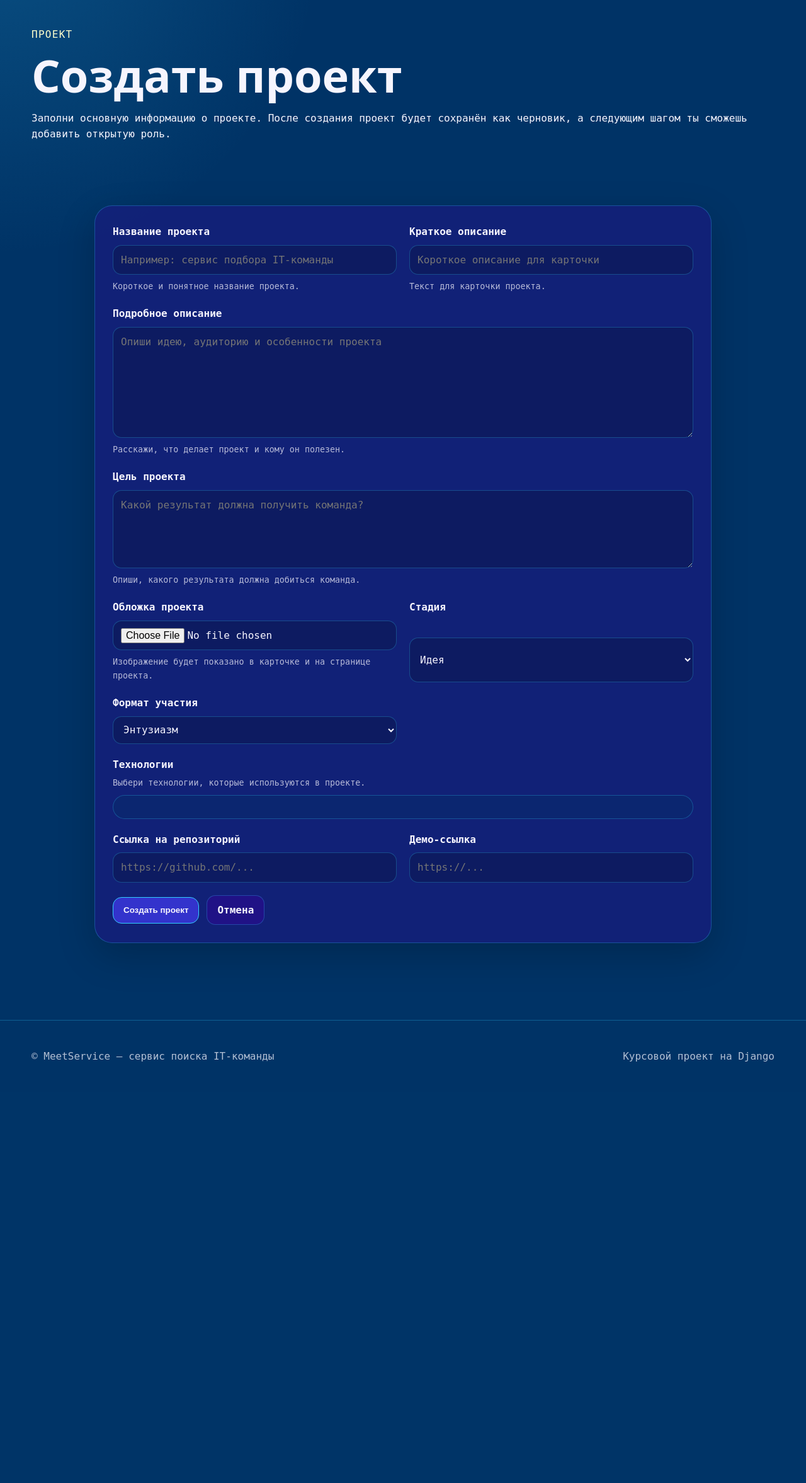
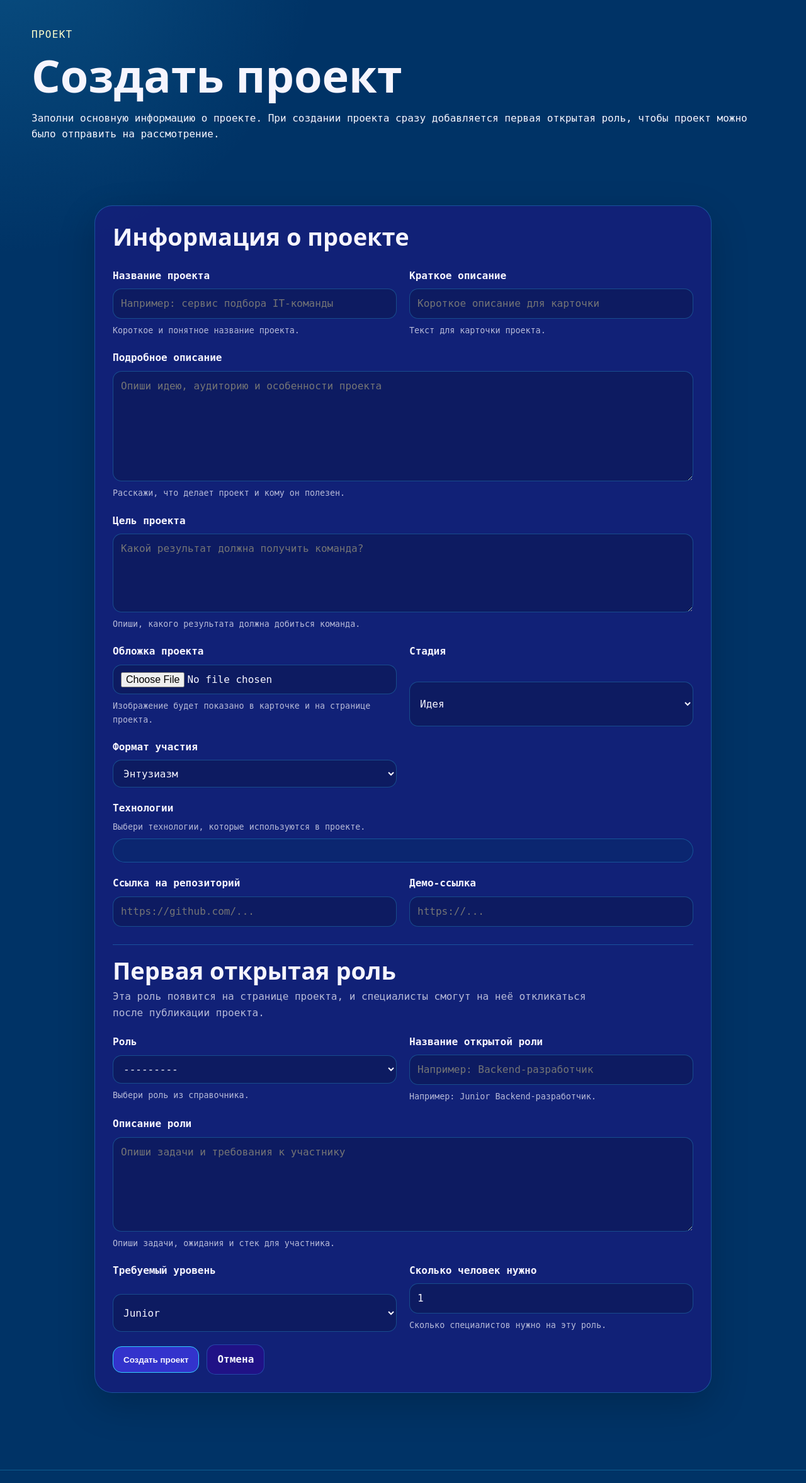
Before and after one commit to catsclaw-dev/new-makers, a Django app: page /projects/create/ in a window 1280 px wide. Shown: the part 107-2461 px from the top of the page at 63% size. Before the commit the page ends 1792 px from the top, so only its background shows below. Run offline with Django 5.2, Linux system fonts and the light colour scheme; the visitor is signed in with stand-in values (Sample User, id 1); data that the repository does not hold is empty.

Commit message:
fix: rebuild form + attempt to do normal project forkflow

```diff
--- a/meetService/apps/projects/forms.py
+++ b/meetService/apps/projects/forms.py
@@ -135,7 +135,6 @@ class ProjectForm(forms.ModelForm):
         """Очищает название проекта."""
         return self.cleaned_data["title"].strip()
 
-
     def save_technologies(self, project):
         """Сохраняет выбранные технологии через промежуточную модель."""
         selected_technologies = self.cleaned_data.get("technologies", [])
@@ -165,7 +164,6 @@ class ProjectVacancyForm(forms.ModelForm):
             "description",
             "required_level",
             "required_count",
-            "status",
         )
         labels = {
             "role": "Роль",
@@ -173,7 +171,6 @@ class ProjectVacancyForm(forms.ModelForm):
             "description": "Описание роли",
             "required_level": "Требуемый уровень",
             "required_count": "Сколько человек нужно",
-            "status": "Статус",
         }
         help_texts = {
             "role": "Выбери роль из справочника.",
@@ -212,7 +209,6 @@ class ProjectVacancyForm(forms.ModelForm):
                     "max": 20,
                 }
             ),
-            "status": forms.Select(attrs={"class": "form-control"}),
         }
 
     class Media:
--- a/meetService/apps/projects/urls.py
+++ b/meetService/apps/projects/urls.py
@@ -9,6 +9,11 @@ urlpatterns = [
     path("projects/", views.project_list, name="project_list"),
     path("projects/my/", views.my_projects, name="my_projects"),
     path("projects/create/", views.project_create, name="project_create"),
+    path(
+        "projects/<str:slug>/submit-for-moderation",
+        views.project_submit_for_moderation,
+        name="project_submit_for_moderation",
+    ),
     path("projects/<str:slug>/edit/", views.project_update, name="project_update"),
     path("projects/<str:slug>/delete/", views.project_delete, name="project_delete"),
     path(
--- a/meetService/apps/projects/views.py
+++ b/meetService/apps/projects/views.py
@@ -1,6 +1,6 @@
 from django.contrib.auth.decorators import login_required
 from django.core.paginator import EmptyPage, PageNotAnInteger, Paginator
-from django.db import models
+from django.db import models, transaction
 from django.db.models import Count, Q
 from django.shortcuts import get_object_or_404, render, redirect
 from django.core.exceptions import PermissionDenied
@@ -12,6 +12,7 @@ from apps.interactions.models import FavoriteProject
 from apps.projects.models import Project, ProjectMembership, ProjectVacancy
 from apps.specialists.models import SpecialistProfile
 from apps.projects.forms import ProjectForm, ProjectVacancyForm
+
 
 def home(request):
     """Главная страница сервиса с поиском, виджетами и агрегатами."""
@@ -176,8 +177,7 @@ def project_detail(request, slug):
     Черновики, архивные и закрытые проекты видит только владелец или администратор.
     """
     project = get_object_or_404(
-        Project.objects.select_related("owner")
-        .prefetch_related(
+        Project.objects.select_related("owner").prefetch_related(
             "technologies",
             "vacancies__role",
             "memberships__specialist__user",
@@ -212,6 +212,7 @@ def project_detail(request, slug):
 
     is_favorite = False
     is_team_member = False
+    can_manage_project = project.can_be_edited_by(request.user)
 
     if request.user.is_authenticated:
         is_favorite = FavoriteProject.objects.filter(
@@ -236,8 +237,10 @@ def project_detail(request, slug):
         "similar_projects": similar_projects,
         "is_favorite": is_favorite,
         "is_team_member": is_team_member,
+        "can_manage_project": can_manage_project,
     }
     return render(request, "projects/project_detail.html", context)
+
 
 @login_required
 def my_projects(request):
@@ -280,32 +283,42 @@ def my_teams(request):
     }
     return render(request, "projects/my_teams.html", context)
 
+
 @login_required
 def project_create(request):
-    """Создание нового проекта владельцем."""
+    """Создание нового проекта вместе с первой открытой ролью."""
     if request.method == "POST":
         form = ProjectForm(request.POST, request.FILES)
+        vacancy_form = ProjectVacancyForm(request.POST)
 
-        if form.is_valid():
-            project = form.save(commit=False)
-            project.owner = request.user
-            project.status = Project.Status.DRAFT
-            project.created_by = request.user
-            project.updated_by = request.user
-            project.save()
+        if form.is_valid() and vacancy_form.is_valid():
+            with transaction.atomic():
+                project = form.save(commit=False)
+                project.owner = request.user
+                project.status = Project.Status.DRAFT
+                project.created_by = request.user
+                project.updated_by = request.user
+                project.save()
 
-            form.save_technologies(project)
+                form.save_technologies(project)
+
+                vacancy = vacancy_form.save(commit=False)
+                vacancy.project = project
+                vacancy.status = ProjectVacancy.Status.OPEN
+                vacancy.save()
 
             messages.success(
                 request,
-                "Проект создан. Теперь добавь открытую роль, чтобы его можно было опубликовать.",
+                "Проект создан как черновик. Первая открытая роль добавлена.",
             )
-            return redirect("projects:project_vacancy_create", slug=project.slug)
+            return redirect(project.get_absolute_url())
     else:
         form = ProjectForm()
+        vacancy_form = ProjectVacancyForm()
 
     context = {
         "form": form,
+        "vacancy_form": vacancy_form,
         "page_title": "Создать проект",
         "submit_text": "Создать проект",
     }
@@ -318,7 +331,9 @@ def project_update(request, slug):
     project = get_object_or_404(Project, slug=slug)
 
     if not project.can_be_edited_by(request.user):
-        raise PermissionDenied("Редактировать проект может только владелец или администратор.")
+        raise PermissionDenied(
+            "Редактировать проект может только владелец или администратор."
+        )
 
     if request.method == "POST":
         form = ProjectForm(request.POST, request.FILES, instance=project)
@@ -350,7 +365,9 @@ def project_delete(request, slug):
     project = get_object_or_404(Project, slug=slug)
 
     if not project.can_be_edited_by(request.user):
-        raise PermissionDenied("Удалить проект может только владелец или администратор.")
+        raise PermissionDenied(
+            "Удалить проект может только владелец или администратор."
+        )
 
     if request.method == "POST":
         project_title = project.title
@@ -371,7 +388,9 @@ def project_vacancy_create(request, slug):
     project = get_object_or_404(Project, slug=slug)
 
     if not project.can_be_edited_by(request.user):
-        raise PermissionDenied("Добавлять роли может только владелец проекта или администратор.")
+        raise PermissionDenied(
+            "Добавлять роли может только владелец проекта или администратор."
+        )
 
     if request.method == "POST":
         form = ProjectVacancyForm(request.POST)
@@ -393,3 +412,41 @@ def project_vacancy_create(request, slug):
         "submit_text": "Добавить роль",
     }
     return render(request, "projects/vacancy_form.html", context)
+
+
+@login_required
+def project_submit_for_moderation(request, slug):
+    """Отправляет черновик проекта на модерацию."""
+    project = get_object_or_404(Project, slug=slug)
+
+    if not project.can_be_edited_by(request.user):
+        raise PermissionDenied(
+            "Отправить проект на модерацию может только владелец или администратор."
+        )
+
+    if request.method != "POST":
+        return redirect(project.get_absolute_url())
+
+    if project.status != Project.Status.DRAFT:
+        messages.error(request, "На модерацию можно отправить только черновик.")
+        return redirect(project.get_absolute_url())
+
+    has_open_vacancies = ProjectVacancy.objects.filter(
+        project=project,
+        status=ProjectVacancy.Status.OPEN,
+        current_count__lt=models.F("required_count"),
+    ).exists()
+
+    if not has_open_vacancies:
+        messages.error(
+            request,
+            "Перед отправкой на модерацию добавь хотя бы одну открытую роль.",
+        )
+        return redirect(project.get_absolute_url())
+
+    project.status = Project.Status.MODERATION
+    project.updated_by = request.user
+    project.save(update_fields=["status", "updated_by", "updated_at"])
+
+    messages.success(request, "Проект отправлен на рассмотрение модератору.")
+    return redirect(project.get_absolute_url())
--- a/meetService/static/css/site.css
+++ b/meetService/static/css/site.css
@@ -1039,3 +1039,37 @@ option {
     grid-template-columns: 1fr;
   }
 }
+
+.owner-actions {
+  display: grid;
+  gap: 12px;
+  margin-top: 14px;
+  border-top: 1px solid var(--border);
+  padding-top: 16px;
+}
+
+.owner-actions h3 {
+  margin-bottom: 0;
+}
+
+.form-section-title {
+  border-top: 1px solid var(--border);
+  padding-top: 20px;
+  margin-top: 8px;
+}
+
+.form-section-title:first-of-type {
+  border-top: 0;
+  padding-top: 0;
+  margin-top: 0;
+}
+
+.form-section-title h2 {
+  margin-bottom: 8px;
+}
+
+.form-section-title p {
+  max-width: 760px;
+  margin: 0;
+  color: var(--muted);
+}
--- a/meetService/templates/projects/project_form.html
+++ b/meetService/templates/projects/project_form.html
@@ -5,15 +5,18 @@
         <p class="eyebrow">проект</p>
         <h1>{{ page_title }}</h1>
         <p>
-    Заполни основную информацию о проекте. После создания проект будет сохранён как черновик,
-    а следующим шагом ты сможешь добавить открытую роль.
+            Заполни основную информацию о проекте. При создании проекта сразу добавляется
+            первая открытая роль, чтобы проект можно было отправить на рассмотрение.
         </p>
     </section>
     <section class="container section">
         <div class="form-shell">
             <form method="post" enctype="multipart/form-data" class="form-grid">
                 {% csrf_token %}
-      {% if form.non_field_errors %}<div class="form-errors">{{ form.non_field_errors }}</div>{% endif %}
+                {% if form.non_field_errors %}<div class="form-errors form-field-wide">{{ form.non_field_errors }}</div>{% endif %}
+                <div class="form-section-title form-field-wide">
+                    <h2>Информация о проекте</h2>
+                </div>
                 {% for field in form %}
                     {% if field.name == "technologies" %}
                         <div class="form-field form-field-wide">
@@ -40,6 +43,35 @@
                         </label>
                     {% endif %}
                 {% endfor %}
+                {% if vacancy_form %}
+                    <div class="form-section-title form-field-wide">
+                        <h2>Первая открытая роль</h2>
+                        <p>
+                            Эта роль появится на странице проекта, и специалисты смогут на неё откликаться
+                            после публикации проекта.
+                        </p>
+                    </div>
+                    {% if vacancy_form.non_field_errors %}
+                        <div class="form-errors form-field-wide">{{ vacancy_form.non_field_errors }}</div>
+                    {% endif %}
+                    {% for field in vacancy_form %}
+                        {% if field.name == "description" %}
+                            <label class="form-field form-field-wide">
+                                <span class="form-label">{{ field.label }}</span>
+                                {{ field }}
+                                {% if field.help_text %}<small>{{ field.help_text }}</small>{% endif %}
+                                {% for error in field.errors %}<span class="field-error">{{ error }}</span>{% endfor %}
+                            </label>
+                        {% else %}
+                            <label class="form-field">
+                                <span class="form-label">{{ field.label }}</span>
+                                {{ field }}
+                                {% if field.help_text %}<small>{{ field.help_text }}</small>{% endif %}
+                                {% for error in field.errors %}<span class="field-error">{{ error }}</span>{% endfor %}
+                            </label>
+                        {% endif %}
+                    {% endfor %}
+                {% endif %}
                 <div class="form-actions form-field-wide">
                     <button class="btn btn-primary" type="submit">{{ submit_text }}</button>
                     <a class="btn btn-secondary" href="{% url 'projects:my_projects' %}">Отмена</a>
```
Also changed, not shown: meetService/templates/projects/project_detail.html (+19 -0 lines). Lines whose indentation alone changed are shown as unchanged.
